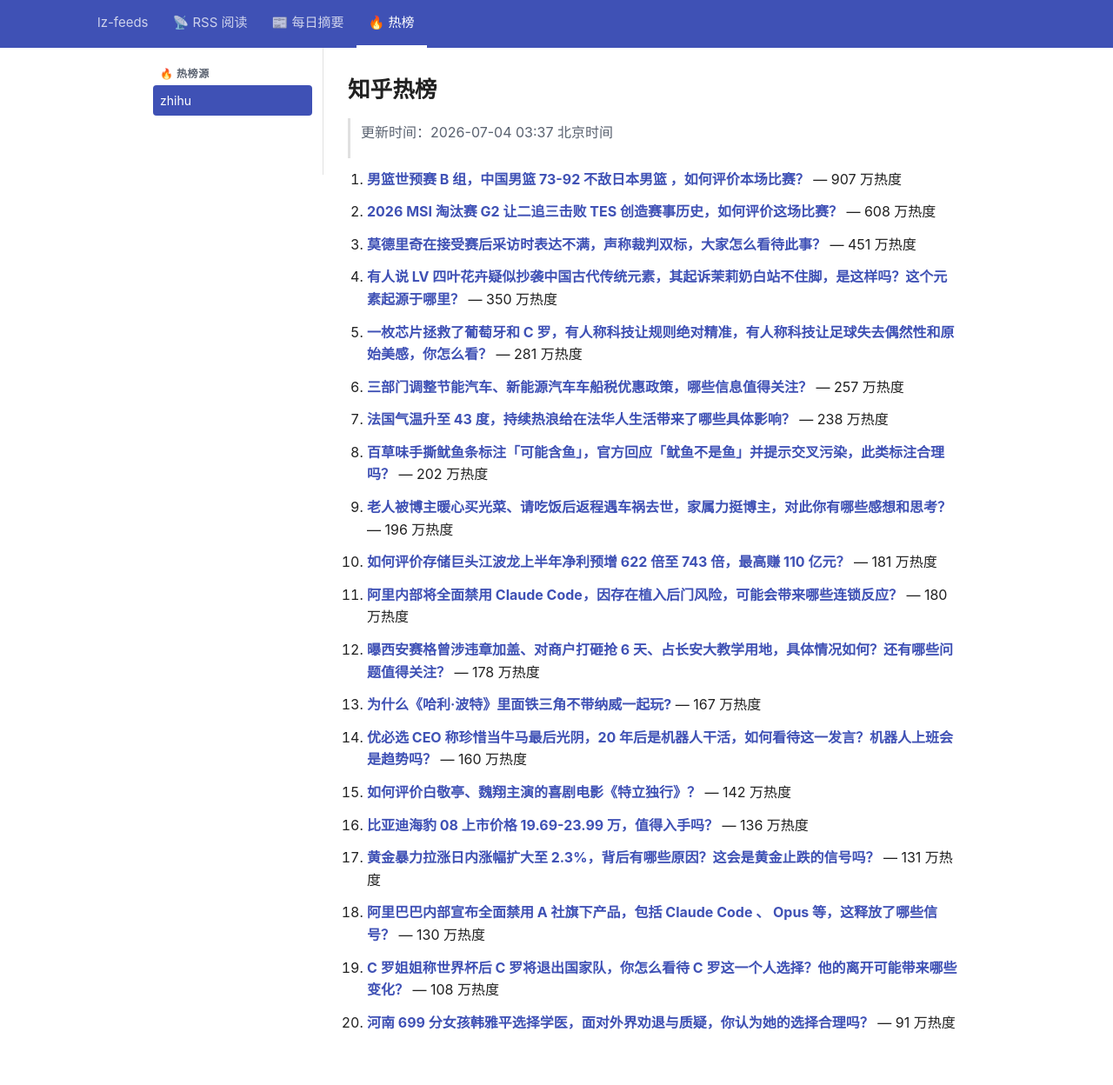
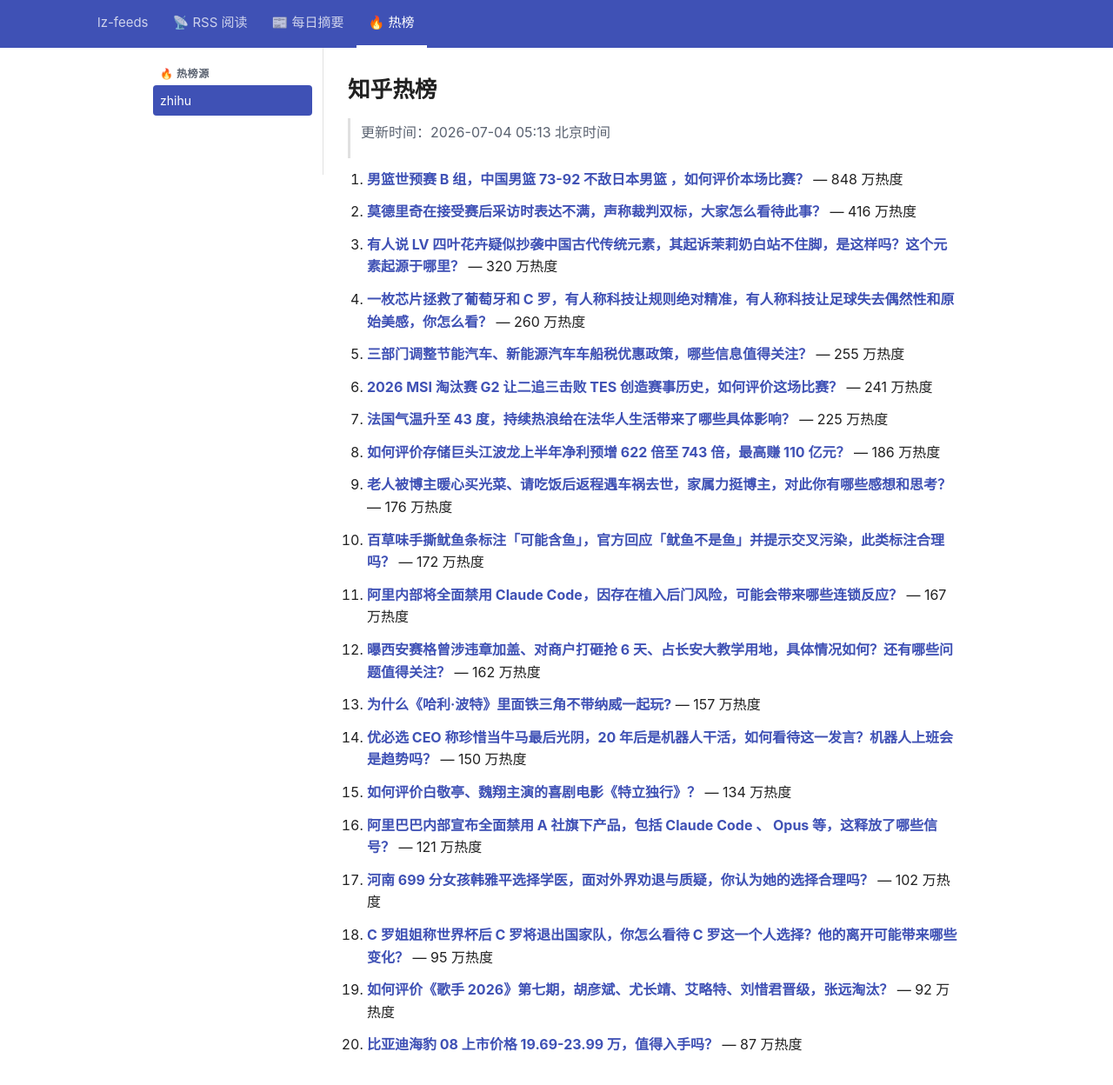
Before and after one commit to lizhang0101/lz-feeds, a Jekyll site: the page built from _hotlist/zhihu.md, in a window 1280 px wide and 1279 px high. Shown: the top 1248 px of the window at 87% size. Built offline with Jekyll 4.4.1, drawn with Linux system fonts in a browser that asks for light colours.

Commit message:
hotlist: 2026-07-03T21:13Z

```diff
--- a/_hotlist/zhihu.md
+++ b/_hotlist/zhihu.md
@@ -1,48 +1,48 @@
 ---
-updated: 2026-07-04 03:37 北京时间
+updated: 2026-07-04 05:13 北京时间
 count: 20
 ---
 
 # 知乎热榜
 
-> 更新时间：2026-07-04 03:37 北京时间
+> 更新时间：2026-07-04 05:13 北京时间
 
-1. **[男篮世预赛 B 组，中国男篮 73-92 不敌日本男篮 ，如何评价本场比赛？](https://www.zhihu.com/question/2056436512388904270)** — 907 万热度
+1. **[男篮世预赛 B 组，中国男篮 73-92 不敌日本男篮 ，如何评价本场比赛？](https://www.zhihu.com/question/2056436512388904270)** — 848 万热度
 
-2. **[2026 MSI 淘汰赛 G2 让二追三击败 TES 创造赛事历史，如何评价这场比赛？](https://www.zhihu.com/question/2056378622684967724)** — 608 万热度
+2. **[莫德里奇在接受赛后采访时表达不满，声称裁判双标，大家怎么看待此事？](https://www.zhihu.com/question/2056431100180829159)** — 416 万热度
 
-3. **[莫德里奇在接受赛后采访时表达不满，声称裁判双标，大家怎么看待此事？](https://www.zhihu.com/question/2056431100180829159)** — 451 万热度
+3. **[有人说 LV 四叶花卉疑似抄袭中国古代传统元素，其起诉茉莉奶白站不住脚，是这样吗？这个元素起源于哪里？](https://www.zhihu.com/question/2056074267624568573)** — 320 万热度
 
-4. **[有人说 LV 四叶花卉疑似抄袭中国古代传统元素，其起诉茉莉奶白站不住脚，是这样吗？这个元素起源于哪里？](https://www.zhihu.com/question/2056074267624568573)** — 350 万热度
+4. **[一枚芯片拯救了葡萄牙和 C 罗，有人称科技让规则绝对精准，有人称科技让足球失去偶然性和原始美感，你怎么看？](https://www.zhihu.com/question/2056380849625325900)** — 260 万热度
 
-5. **[一枚芯片拯救了葡萄牙和 C 罗，有人称科技让规则绝对精准，有人称科技让足球失去偶然性和原始美感，你怎么看？](https://www.zhihu.com/question/2056380849625325900)** — 281 万热度
+5. **[三部门调整节能汽车、新能源汽车车船税优惠政策，哪些信息值得关注？](https://www.zhihu.com/question/2056425679093339668)** — 255 万热度
 
-6. **[三部门调整节能汽车、新能源汽车车船税优惠政策，哪些信息值得关注？](https://www.zhihu.com/question/2056425679093339668)** — 257 万热度
+6. **[2026 MSI 淘汰赛 G2 让二追三击败 TES 创造赛事历史，如何评价这场比赛？](https://www.zhihu.com/question/2056378622684967724)** — 241 万热度
 
-7. **[法国气温升至 43 度，持续热浪给在法华人生活带来了哪些具体影响？](https://www.zhihu.com/question/2055660260464054473)** — 238 万热度
+7. **[法国气温升至 43 度，持续热浪给在法华人生活带来了哪些具体影响？](https://www.zhihu.com/question/2055660260464054473)** — 225 万热度
 
-8. **[百草味手撕鱿鱼条标注「可能含鱼」，官方回应「鱿鱼不是鱼」并提示交叉污染，此类标注合理吗？](https://www.zhihu.com/question/2056049068611220280)** — 202 万热度
+8. **[如何评价存储巨头江波龙上半年净利预增 622 倍至 743 倍，最高赚 110 亿元？](https://www.zhihu.com/question/2056474499030017002)** — 186 万热度
 
-9. **[老人被博主暖心买光菜、请吃饭后返程遇车祸去世，家属力挺博主，对此你有哪些感想和思考？](https://www.zhihu.com/question/2055082282717819308)** — 196 万热度
+9. **[老人被博主暖心买光菜、请吃饭后返程遇车祸去世，家属力挺博主，对此你有哪些感想和思考？](https://www.zhihu.com/question/2055082282717819308)** — 176 万热度
 
-10. **[如何评价存储巨头江波龙上半年净利预增 622 倍至 743 倍，最高赚 110 亿元？](https://www.zhihu.com/question/2056474499030017002)** — 181 万热度
+10. **[百草味手撕鱿鱼条标注「可能含鱼」，官方回应「鱿鱼不是鱼」并提示交叉污染，此类标注合理吗？](https://www.zhihu.com/question/2056049068611220280)** — 172 万热度
 
-11. **[阿里内部将全面禁用 Claude Code，因存在植入后门风险，可能会带来哪些连锁反应？](https://www.zhihu.com/question/2056384180200498322)** — 180 万热度
+11. **[阿里内部将全面禁用 Claude Code，因存在植入后门风险，可能会带来哪些连锁反应？](https://www.zhihu.com/question/2056384180200498322)** — 167 万热度
 
-12. **[曝西安赛格曾涉违章加盖、对商户打砸抢 6 天、占长安大教学用地，具体情况如何？还有哪些问题值得关注？](https://www.zhihu.com/question/2056002373693038752)** — 178 万热度
+12. **[曝西安赛格曾涉违章加盖、对商户打砸抢 6 天、占长安大教学用地，具体情况如何？还有哪些问题值得关注？](https://www.zhihu.com/question/2056002373693038752)** — 162 万热度
 
-13. **[为什么《哈利·波特》里面铁三角不带纳威一起玩?](https://www.zhihu.com/question/1922250779533767568)** — 167 万热度
+13. **[为什么《哈利·波特》里面铁三角不带纳威一起玩?](https://www.zhihu.com/question/1922250779533767568)** — 157 万热度
 
-14. **[优必选 CEO 称珍惜当牛马最后光阴，20 年后是机器人干活，如何看待这一发言？机器人上班会是趋势吗？](https://www.zhihu.com/question/2056338500371182782)** — 160 万热度
+14. **[优必选 CEO 称珍惜当牛马最后光阴，20 年后是机器人干活，如何看待这一发言？机器人上班会是趋势吗？](https://www.zhihu.com/question/2056338500371182782)** — 150 万热度
 
-15. **[如何评价白敬亭、魏翔主演的喜剧电影《特立独行》？](https://www.zhihu.com/question/2054968366956393838)** — 142 万热度
+15. **[如何评价白敬亭、魏翔主演的喜剧电影《特立独行》？](https://www.zhihu.com/question/2054968366956393838)** — 134 万热度
 
-16. **[比亚迪海豹 08 上市价格 19.69-23.99 万，值得入手吗？](https://www.zhihu.com/question/2056041972998083528)** — 136 万热度
+16. **[阿里巴巴内部宣布全面禁用 A 社旗下产品，包括 Claude Code 、 Opus 等，这释放了哪些信号？](https://www.zhihu.com/question/2056394331271999624)** — 121 万热度
 
-17. **[黄金暴力拉涨日内涨幅扩大至 2.3%，背后有哪些原因？这会是黄金止跌的信号吗？](https://www.zhihu.com/question/2056301842225525732)** — 131 万热度
+17. **[河南 699 分女孩韩雅平选择学医，面对外界劝退与质疑，你认为她的选择合理吗？](https://www.zhihu.com/question/2056362577639236541)** — 102 万热度
 
-18. **[阿里巴巴内部宣布全面禁用 A 社旗下产品，包括 Claude Code 、 Opus 等，这释放了哪些信号？](https://www.zhihu.com/question/2056394331271999624)** — 130 万热度
+18. **[C 罗姐姐称世界杯后 C 罗将退出国家队，你怎么看待 C 罗这一个人选择？他的离开可能带来哪些变化？](https://www.zhihu.com/question/2056278090137822907)** — 95 万热度
 
-19. **[C 罗姐姐称世界杯后 C 罗将退出国家队，你怎么看待 C 罗这一个人选择？他的离开可能带来哪些变化？](https://www.zhihu.com/question/2056278090137822907)** — 108 万热度
+19. **[如何评价《歌手 2026》第七期，胡彦斌、尤长靖、艾略特、刘惜君晋级，张远淘汰？](https://www.zhihu.com/question/2056436433917850258)** — 92 万热度
 
-20. **[河南 699 分女孩韩雅平选择学医，面对外界劝退与质疑，你认为她的选择合理吗？](https://www.zhihu.com/question/2056362577639236541)** — 91 万热度
+20. **[比亚迪海豹 08 上市价格 19.69-23.99 万，值得入手吗？](https://www.zhihu.com/question/2056041972998083528)** — 87 万热度
```
